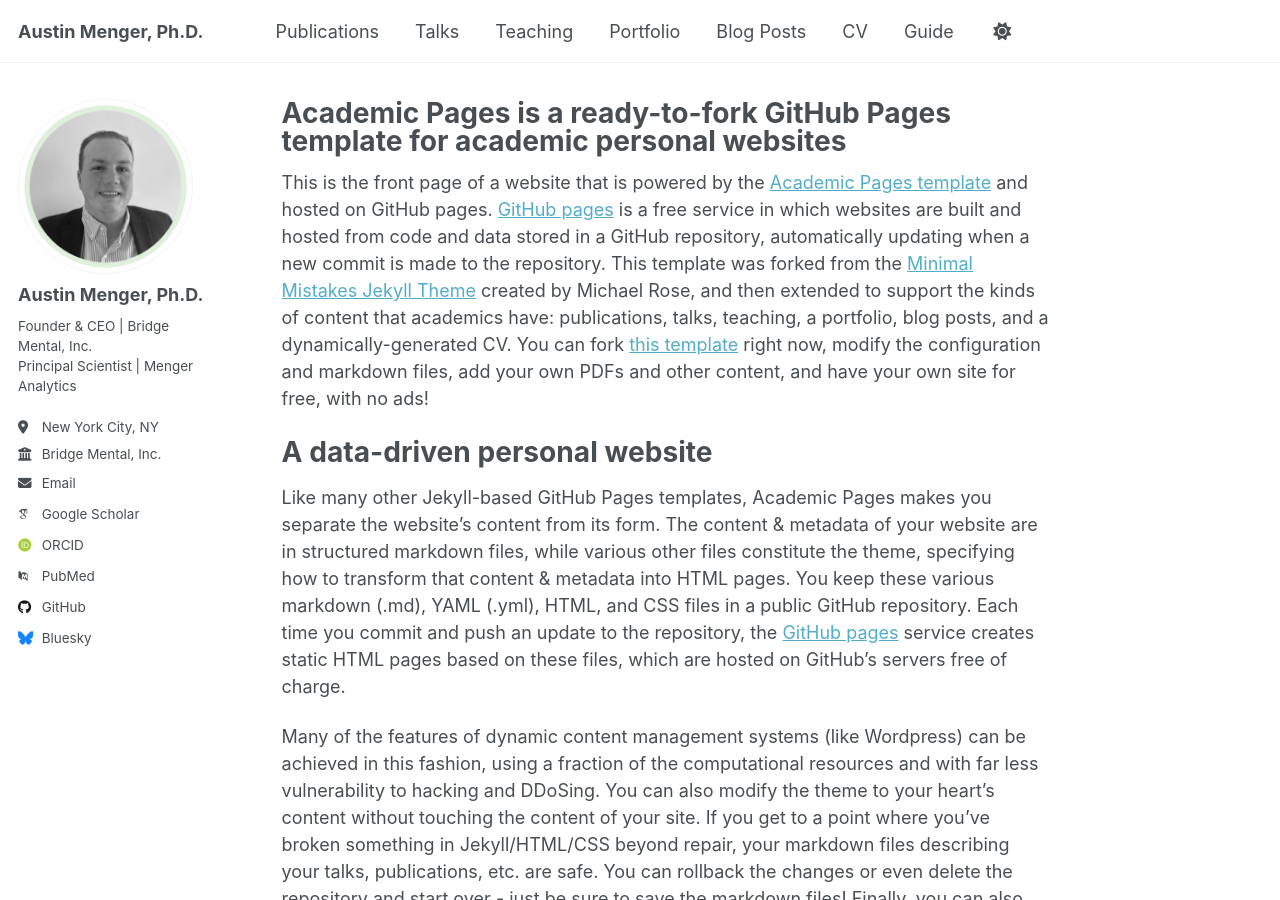
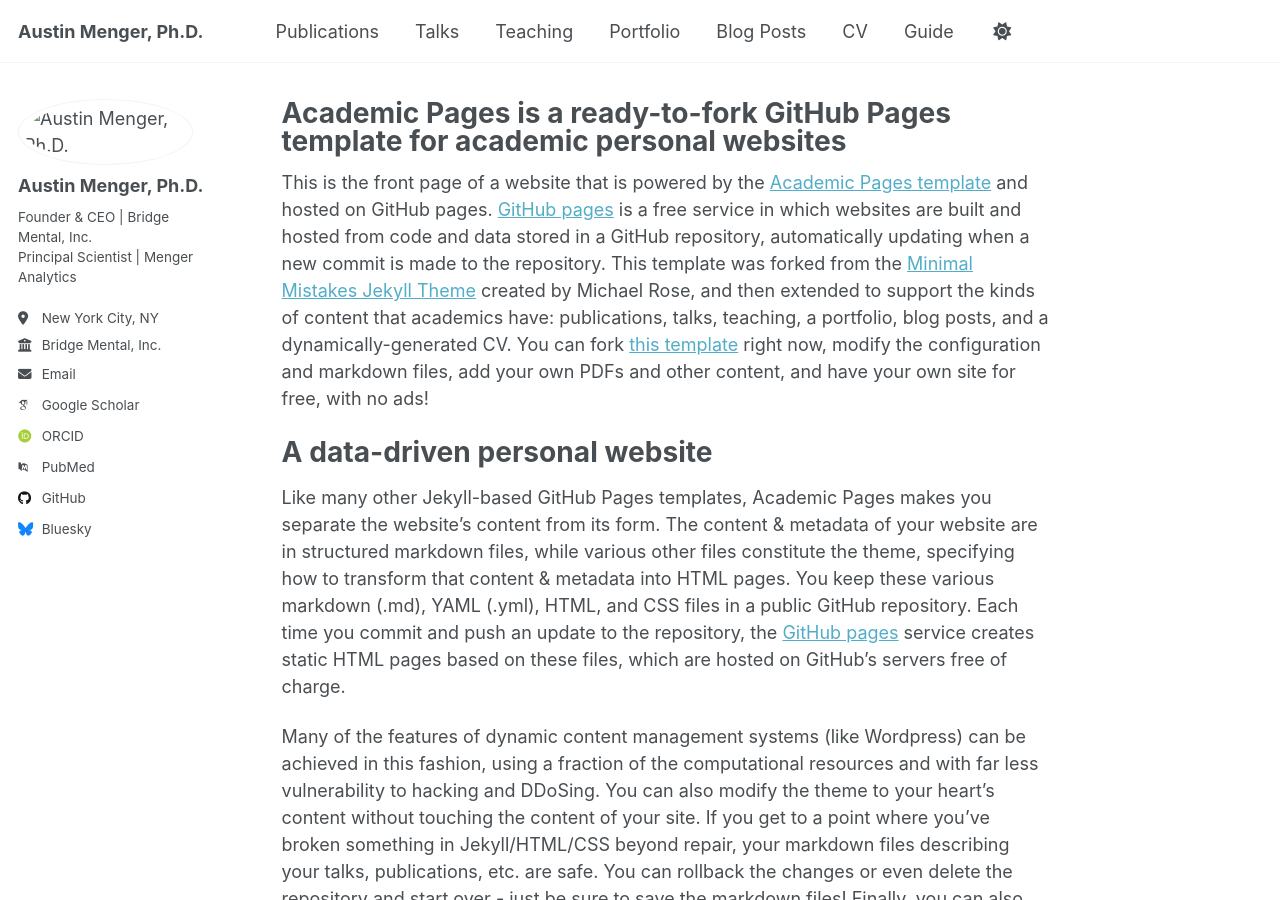
Before and after one commit to austinmenger/austinmenger.github.io, a Jekyll site: the page built from _pages/about.md, in a window 1280 px wide and 900 px high. Built offline with Jekyll 4.4.1, drawn with Linux system fonts in a browser that asks for light colours; some web fonts are replaced.

Commit message:
Update _config.yml

```diff
--- a/_config.yml
+++ b/_config.yml
@@ -22,7 +22,7 @@ repository               : "austinmenger/austinmenger.github.io"
 #               Additional customization can be done by editing /_includes/author-profile.html
 author:
   # Biographic information
-  avatar           : "austin_headshot.jpg"
+  avatar           : "images/austin_headshot.jpg"
   name             : "Austin Menger, Ph.D."
   pronouns         : # example: "she/her"
   bio              : "Founder & CEO | Bridge Mental, Inc.<br>Principal Scientist | Menger Analytics"
```
